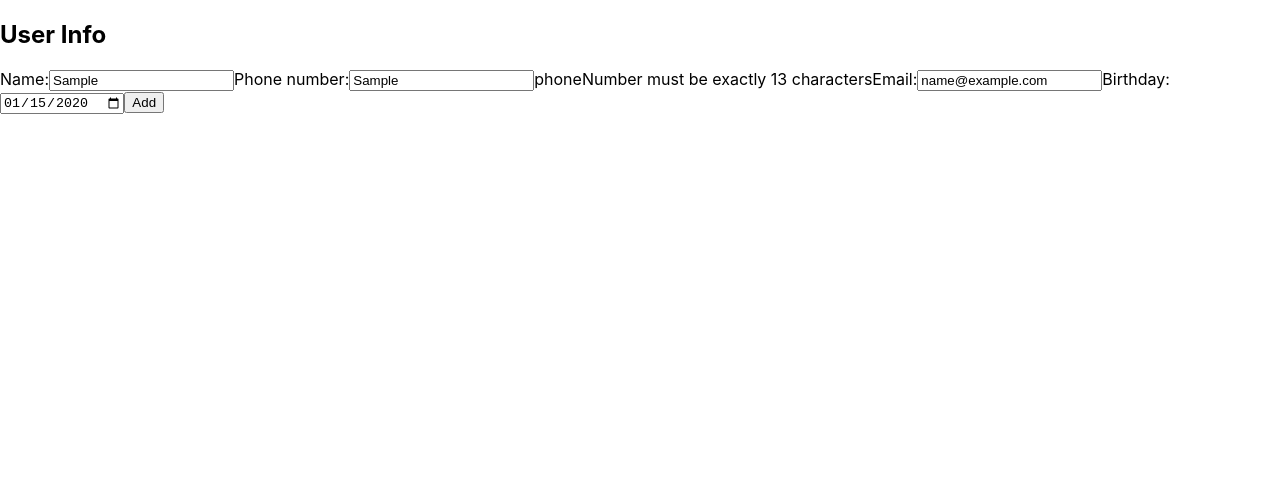
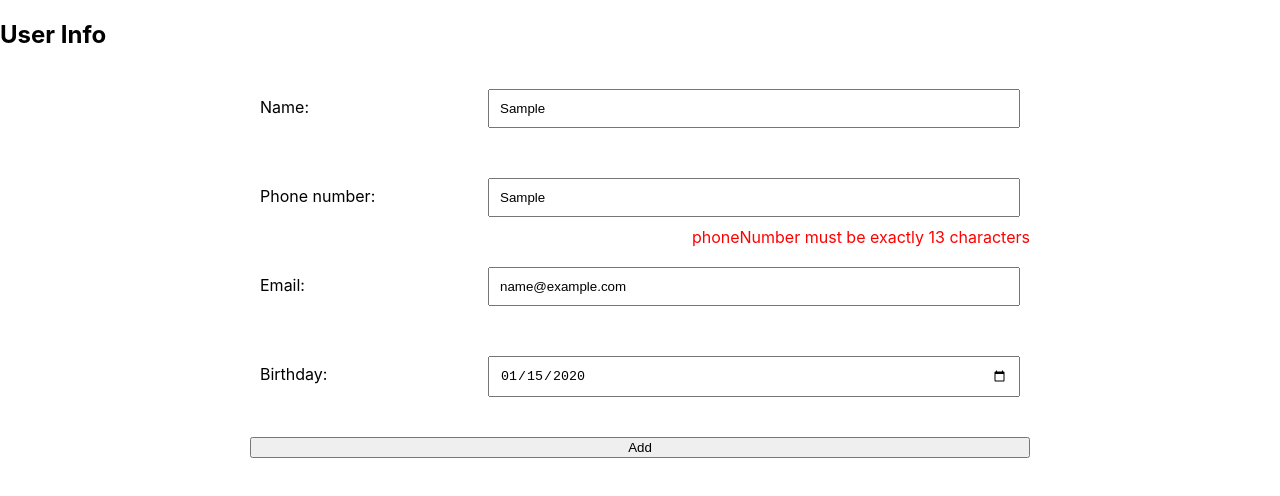
Before and after one commit to pecourses/pe2023-1-react-app, a React (Create React App) app: page / in a window 1280 px wide. Both pictures are taken after typing "Sample", "Sample", "name@example.com", "2020-01-15" into the empty fields and a click on the button "Add". Shown: the top 496 px of the page. Built offline with nearby package versions, Linux system fonts and the light colour scheme.

Commit message:
Add Form styles

```diff
--- /dev/null
+++ b/src/components/ContactsForm/ContactsForm.module.scss
@@ -0,0 +1,33 @@
+.form {
+  display: flex;
+  flex-direction: column;
+  max-width: 800px;
+  width: 100%;
+  margin: 0 auto;
+  padding: 10px;
+
+  label {
+    display: flex;
+    justify-content: space-between;
+    align-items: baseline;
+    padding: 10px;
+    margin-bottom: 30px;
+    position: relative;
+  }
+}
+.error {
+  position: absolute;
+  top: 100%;
+  right: 0;
+  color: red;
+}
+.input {
+  padding: 10px;
+  width: 70%;
+}
+.valid {
+  background-color: aquamarine;
+}
+.invalid {
+  background-color: coral;
+}
--- a/src/components/ContactsForm/index.jsx
+++ b/src/components/ContactsForm/index.jsx
@@ -1,5 +1,6 @@
 import { ErrorMessage, Field, Form, Formik } from 'formik'
 import { USER_CONTACTS_VALIDATION_SCHEMA } from './../../utils/validationSchemas'
+import styles from './ContactsForm.module.scss'
 
 // Name, Tel, Email, Birthday
 function ContactsForm () {
@@ -21,28 +22,62 @@ function ContactsForm () {
       onSubmit={handleSubmit}
       validationSchema={USER_CONTACTS_VALIDATION_SCHEMA}
     >
-      <Form>
+      <Form className={styles.form}>
         <label>
           <span>Name:</span>
-          <Field type='text' name='userName' placeholder='Name' autoFocus />
+          <Field
+            className={styles.input}
+            type='text'
+            name='userName'
+            placeholder='Name'
+            autoFocus
+          />
+          <ErrorMessage
+            name='userName'
+            className={styles.error}
+            component='span'
+          />
         </label>
-        <ErrorMessage name='userName' />
+
         <label>
           <span>Phone number:</span>
-          <Field type='text' name='phoneNumber' placeholder='+380123456789' />
+          <Field
+            className={styles.input}
+            type='text'
+            name='phoneNumber'
+            placeholder='+380123456789'
+          />
+          <ErrorMessage
+            name='phoneNumber'
+            className={styles.error}
+            component='span'
+          />
         </label>
-        <ErrorMessage name='phoneNumber' />
+
         <label>
           <span>Email:</span>
-          <Field type='email' name='email' placeholder='your@mail' />
+          <Field
+            className={styles.input}
+            type='email'
+            name='email'
+            placeholder='your@mail'
+          />
+          <ErrorMessage
+            name='email'
+            className={styles.error}
+            component='span'
+          />
         </label>
-        <ErrorMessage name='email' />
 
         <label>
           <span>Birthday:</span>
-          <Field type='date' name='birthday' />
+          <Field className={styles.input} type='date' name='birthday' />
+          <ErrorMessage
+            name='birthday'
+            className={styles.error}
+            component='span'
+          />
         </label>
-        <ErrorMessage name='birthday' />
 
         <button type='submit'>Add</button>
       </Form>
```
